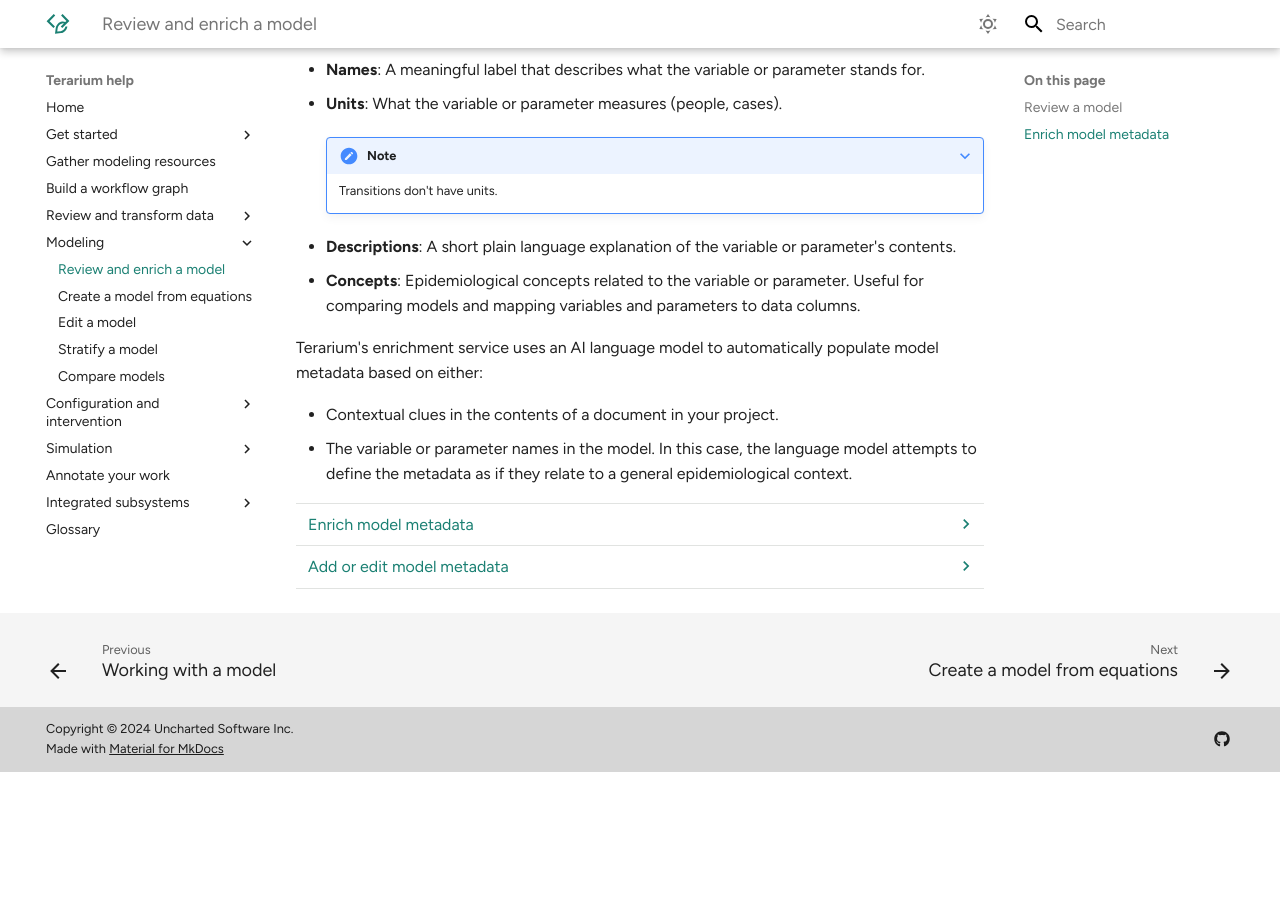
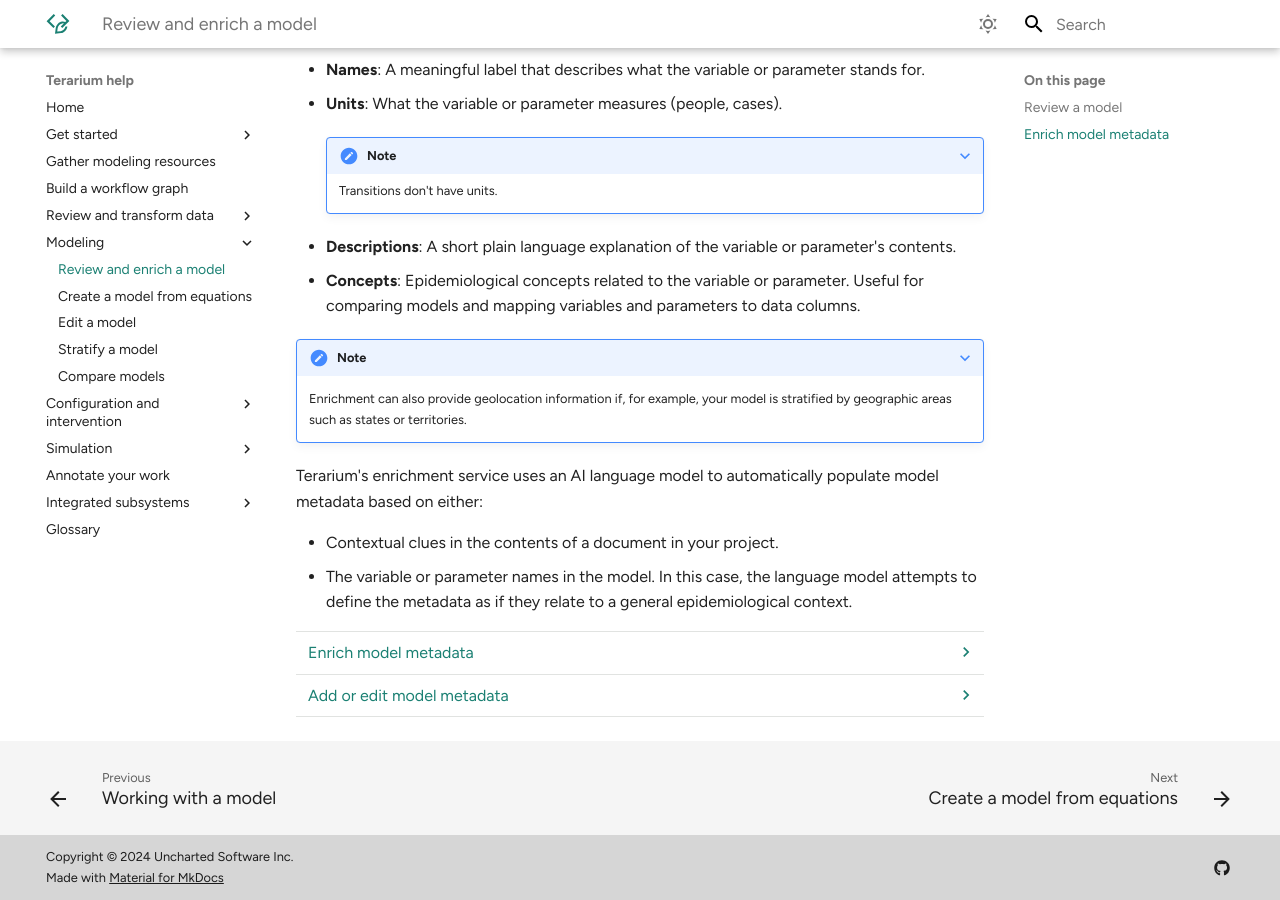
Before and after one commit to DARPA-ASKEM/terarium-docs, an MkDocs documentation site: the page built from docs/modeling/review-and-enrich-model.md, in a window 1280 px wide and 900 px high, scrolled down 1420 px. Built offline with MkDocs 1.6.1 and Material for MkDocs 9.7.7, drawn with Linux system fonts in a browser that asks for light colours; plug-ins that fetch from the network failed and are left out; before the commit the page ends 2192 px from its top, so only the background shows below that.

Commit message:
Add note about geolocation enrichment

```diff
--- a/docs/modeling/review-and-enrich-model.md
+++ b/docs/modeling/review-and-enrich-model.md
@@ -52,6 +52,10 @@
 - **Descriptions**: A short plain language explanation of the variable or parameter's contents.
 - **Concepts**: Epidemiological concepts related to the variable or parameter. Useful for comparing models and mapping variables and parameters to data columns.
 
+???+ note
+
+    Enrichment can also provide geolocation information if, for example, your model is stratified by geographic areas such as states or territories.
+
 Terarium's enrichment service uses an AI language model to automatically populate model metadata based on either:
 
 - Contextual clues in the contents of a document in your project.
```
